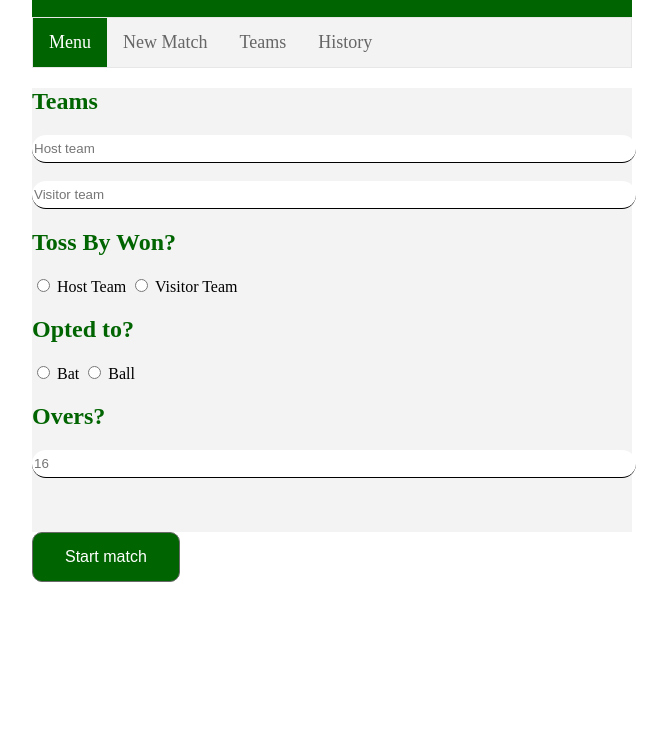
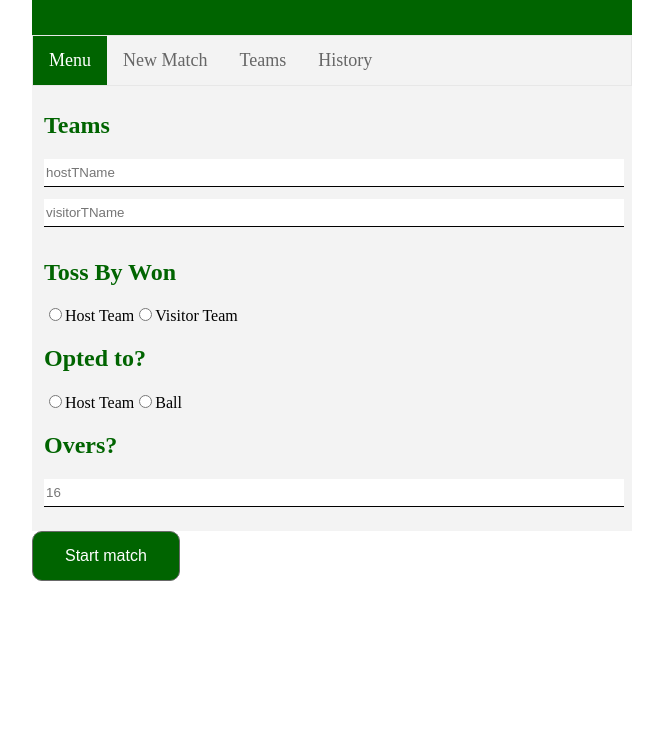
Before and after one commit to atkia/CricketMatch, a plain HTML site: page Index.html in a window 1280 px wide. Shown: the part 77-833 px from the top of the page, without its empty margins (308-975 px from the left). Drawn offline with Linux system fonts and the light colour scheme.

Commit message:
match info

```diff
--- a/Index.html
+++ b/Index.html
@@ -1,53 +1,20 @@
 <!DOCTYPE html>
 <html lang="en">
 <head>
-    <link rel="stylesheet" href="Navbar.css">
+<!--    <link rel="stylesheet" href="Navbar.css">-->
     <meta charset="UTF-8">
     <title>Cricket Saver</title>
 
 </head>
 <body>
 <div class="center">
-    <div id="firstRow"><h1 id="heading"><b>Cricket Scorer</b></h1>
-        <ul>
-            <li><a class="active" href="index.html">Menu</a></li>
-            <li><a href="">New Match</a></li>
-            <li><a href="">Teams</a></li>
-            <li><a href="">History</a></li>
-        </ul>
-
+    <div id="firstRow">
     </div>
-    <form id="user_form"  >
-        <h2 style="color: darkgreen">Teams</h2>
-        <div id="input">
-            <input  type="text" id="t1Name"  name="hostTName" placeholder="Host team" ><br><br>
-            <input  type="text" id="t2Name" name="visitorTName" placeholder="Visitor team" >
-        </div>
-
-        <h2 style="color: darkgreen">Toss By Won?</h2>
-        <input type="radio" id="hT"  name="tossWonBy" value="HostTeam">
-        <label for="hT">Host Team</label>
-        <input type="radio" id="vT"  name="tossWonBy" value="visitorTeam">
-        <label for="vT">Visitor Team</label><br>
-        <h2 style="color: darkgreen">Opted to?</h2>
-        <input type="radio" id="Bat"  name="optTo"value="Bat">
-        <label for="Bat">Bat</label>
-        <input type="radio" id="Ball" name="optTo"value="Ball">
-        <label for="Ball">Ball</label><br>
-        <h2 style="color: darkgreen">Overs?</h2>
-        <div id="input2">
-            <input  type="text" id="over" name="over" placeholder="16"><br>
-        </div>
-        <br><br>
-
-        <br>
-        <a href="http://localhost:63342/CricketMatch/SecondPage.html">
-        <input class="centerSubmit" type="button" value="Start match" id="Submit" onclick=doForm()>
-        </a>
-
-    </form>
+    <div id="menuItems"></div>
+     <div id = "form">
+     </div>
 </div>
-
-<script src="input.js"></script>
+<script type="module" src ="./Scripts/index.js">
+</script>
 </body>
 </html>
--- /dev/null
+++ b/Scripts/NewMatch.js
@@ -0,0 +1 @@
+console.log("NewMatch....");
--- /dev/null
+++ b/Scripts/firstPage.js
@@ -0,0 +1,147 @@
+export let title = "Cricket Scorer";
+ let headings = ['Teams','Toss By Won', 'Opted to?','Overs?'];
+export function createMenuItems() {
+     let menuItems = ['New Match', 'Teams', 'History'],
+        ul = document.createElement('ul'),
+         li,li1,
+         a,
+      menuItemsLinks = ['./Scripts/NewMatch.js',' ',' '];
+
+    document.getElementById("menuItems").appendChild(ul);
+
+    li1 = document.createElement('li');
+    li1.className ="active";
+    li1.innerText="Menu";
+
+    ul.appendChild(li1);
+    for (let i = 0; i < menuItems.length; i++) {
+        li = document.createElement('li');
+        a=document.createElement('a')
+        a.href = menuItemsLinks[i];
+        // a.className = "active";
+        li.appendChild(a);
+        a.innerText = menuItems[i];
+
+        ul.appendChild(li);
+    }
+}
+
+function inputField(type,id,name){
+    let input = document.createElement('input');
+    input.type = type;
+    input.id = id;
+    input.name = name;
+
+    return input;
+}
+function createLabel(forL,text){
+    let label = document.createElement('label');
+    label.for = forL;
+    // label.innerText = localStorage.getItem("Host Name")
+    label.innerText = text;
+
+    return label;
+
+}
+
+
+
+export function createForm(){
+   let  form = document.createElement('form'),h2,
+       input1 = document.createElement('input'),
+       label1 = document.createElement('label') ,
+       label2 = document.createElement('label') ,
+    input2 = document.createElement('input');
+   form.id = "user_form";
+    for(let heading of headings){
+       h2 = document.createElement('h2');
+       h2.innerText=heading;
+       h2.style = "color: darkgreen";
+        form.appendChild(h2);
+        if(heading == "Teams") {
+            input1 = inputField("text", "t1Name", "Host Name");
+            input1.placeholder = "hostTName";
+            form.appendChild(input1);
+            input2 = inputField("text", "t2Name", "Visitor Name" );
+            input2.placeholder = "visitorTName";
+            form.appendChild(input2)
+            // localStorage.setItem()
+        }
+
+        if(heading =="Toss By Won"){
+            input1 = inputField("radio","hT","tossWonBy");
+            input1.value = "HostTeam";
+            label1 = createLabel("hT","Host Team")
+            form.appendChild(input1);
+            form.appendChild(label1);
+            input2 = inputField("radio","vT","tossWonBy");
+            input2.value = "VisitorTeam";
+            label2 = createLabel("vT","Visitor Team");
+            form.appendChild(input2);
+            form.appendChild(label2);
+
+        }
+
+        if(heading =="Opted to?"){
+            input1 = inputField("radio","Bat","optTo");
+            input1.value = "Bat";
+            label1 = createLabel("Bat","Host Team")
+            form.appendChild(input1);
+            form.appendChild(label1);
+            input2 = inputField("radio","Ball","optTo");
+            input2.value = "Ball";
+            label2 = createLabel("Ball","Ball");
+            form.appendChild(input2);
+            form.appendChild(label2);
+
+        }
+
+        if(heading == "Overs?") {
+            input1 = inputField("text", "over", "over");
+            input1.placeholder = "16";
+            form.appendChild(input1);
+        }
+
+    }
+
+    // let a = createSubmitButton("");
+    // form.appendChild(a);
+    document.getElementById("form").appendChild(form);
+}
+
+export function createSubmitButton(link){
+    let a = document.createElement('a'),
+        input = document.createElement('input');
+    a.href = link;
+    input.type="button";
+    input.value="Start match";
+    input.className="centerSubmit";
+    input.id='Submit';
+    a.appendChild(input);
+     return a;
+    //  document.getElementById("form").appendChild(a);
+}
+
+export function storeInputData(){
+    let data = new FormData();
+
+    let all = document.querySelectorAll("#user_form input");
+    for(let field of all){
+        if (field.type != "submit" && field.type!='button') {
+            // if( field.type!='button') {
+            if (field.type == "radio") {
+                if (field.checked) {
+                    data.append(field.name, field.value);
+                }
+            } else {
+                data.append(field.name, field.value);
+            }
+        }
+        // }
+    }
+    for (let [k, v] of data.entries()) {
+        localStorage.setItem(k,v);
+        console.log(k, v); }
+    return false;
+
+}
--- /dev/null
+++ b/Scripts/index.js
@@ -0,0 +1,31 @@
+console.log("Atkia....");
+function addLink(){
+ let head = document.getElementsByTagName('head')[0],
+     link = document.createElement('link');
+
+ link.rel = 'stylesheet';
+ link.href = "./Stylesheets/Navbar.css";
+ // head.appendChild(link);
+    head.appendChild(link)
+}
+addLink();
+import * as elem from "./firstPage.js";
+let h1 = document.createElement('h1'),
+    b = document.createElement('b'),
+br = document.createElement('br'),title;
+title = document.getElementById("firstRow");
+    title.appendChild(h1);
+h1.appendChild(b);
+b.innerText = elem.title;
+title.appendChild(br);
+title.appendChild(br);
+elem.createMenuItems();
+
+elem.createForm();
+
+document.getElementById("form").appendChild(elem.createSubmitButton(''));
+
+let submitButton = document.getElementById("Submit");
+submitButton.onclick = function (){
+    elem.storeInputData();
+}
--- a/Navbar.css
+++ b/Stylesheets/Navbar.css
@@ -3,14 +3,14 @@
     left: 50%;
     top: 50%;
     transform: translate(-50%, -50%);
-    /*padding: 8px;*/
+    padding: 8px;
     height: 850px;
     width: 600px;
 }
 #firstRow{
     background-color: darkgreen;
 }
-#heading{
+h1{
     color: whitesmoke;
     text-align: center;
     font-size: xxx-large ;
@@ -29,9 +29,6 @@ li {
     float: left;
     /*font-size: medium;*/
     font-size: large;
-}
-
-li a {
     display: block;
     color: #666;
     text-align: center;
@@ -39,25 +36,37 @@ li a {
     text-decoration: none;
 }
 
-li a:hover:not(.active) {
+li a {
+    display: block;
+    color: #666;
+    text-align: center;
+    /*padding: 14px 16px;*/
+    text-decoration: none;
+}
+
+li :hover {
     background-color: #ddd;
 }
 
-li a.active {
+ .active {
     color: white;
     /*background-color: #04AA6D;*/
     background-color: darkgreen;
 }
 #user_form{
     background-color: #f3f3f3;
+    padding-top: 1%;
+    padding-left: 2%;
+    padding-bottom: 2%;
 }
-
 form input#t1Name,#t2Name,#over{
+    /*margin-left: 2%;*/
     border: 0px;
-    border-radius: 25px;
+    /*border-radius: 25px;*/
     border-bottom: 1px solid;
+    margin-bottom: 2%;
     height: 25px;
-    width: 100%;
+    width: 98%;
 }
 #Submit{
     background-color: darkgreen;
```
